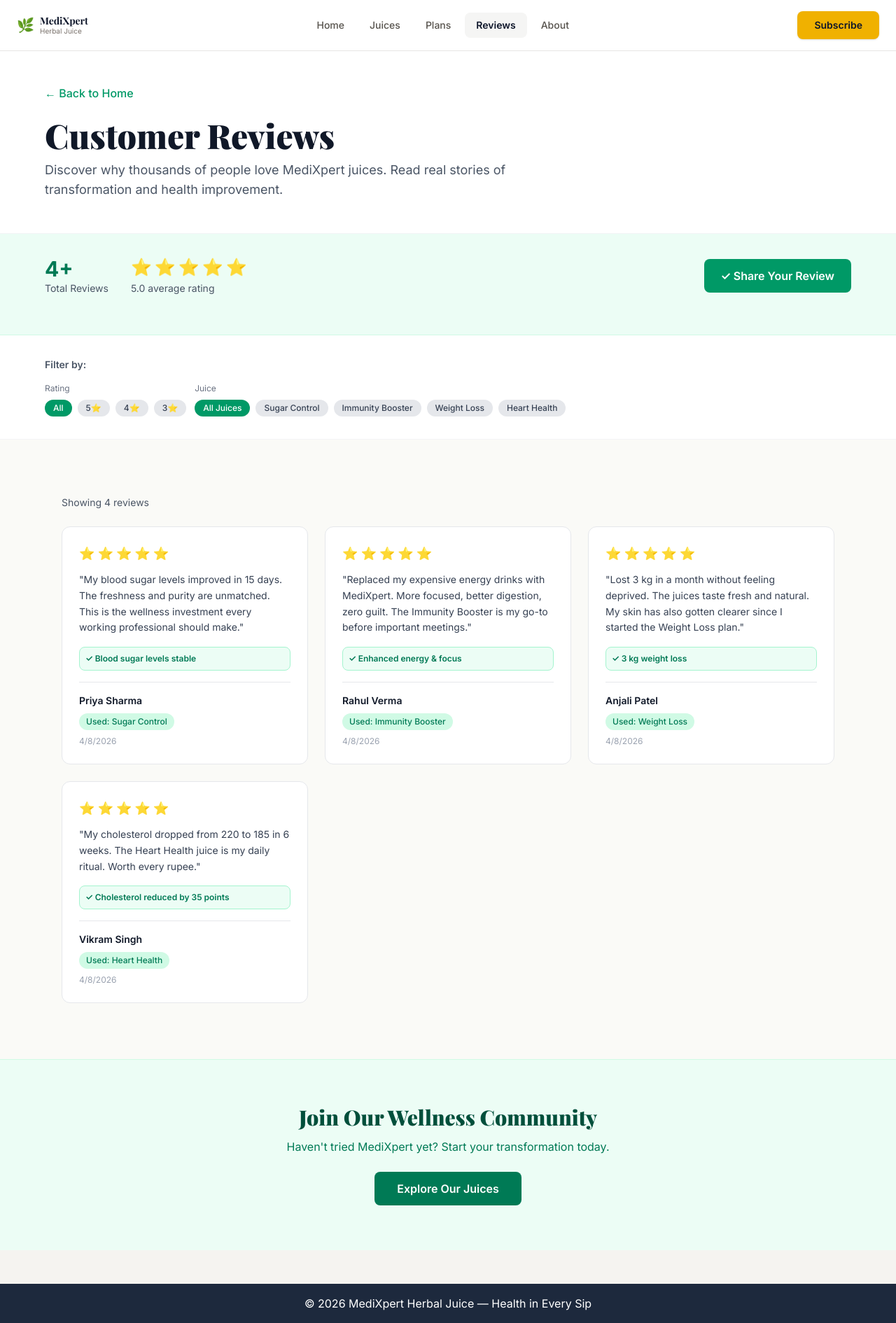
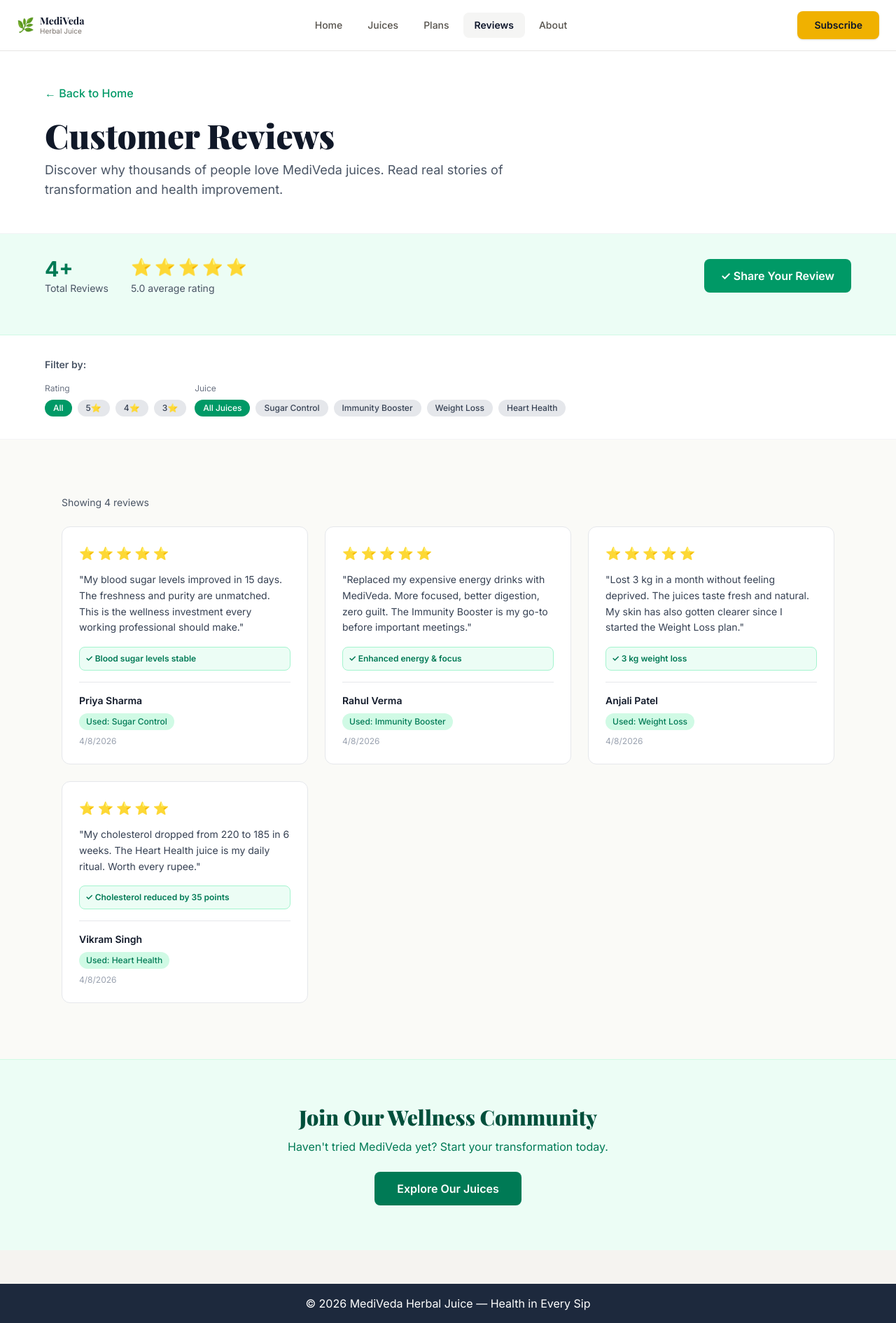
Before and after one commit to qa-academy-ajay/medixpert-site, a Next.js app: page /review in a window 1280 px wide. Shown: the whole page at 70% size. Built offline with nearby package versions, Linux system fonts and the light colour scheme.

Commit message:
name updated

```diff
--- a/app/about/page.tsx
+++ b/app/about/page.tsx
@@ -46,10 +46,10 @@ export default function AboutPage() {
             <p className="text-xs font-bold text-emerald-600 uppercase tracking-widest mb-2">Our Story</p>
             <h2 className="text-3xl font-extrabold text-gray-900 mb-4">Born from a belief in nature&apos;s power</h2>
             <blockquote className="border-l-4 border-emerald-500 pl-5 text-gray-600 italic mb-5 leading-relaxed text-sm">
-              &quot;At MediXpert, we believe health begins with nature. Inspired by centuries-old Ayurvedic practices, we craft herbal juices that support immunity, detoxification, and overall vitality — all while being affordable and accessible to everyone.&quot;
+              &quot;At MediVeda, we believe health begins with nature. Inspired by centuries-old Ayurvedic practices, we craft herbal juices that support immunity, detoxification, and overall vitality — all while being affordable and accessible to everyone.&quot;
             </blockquote>
             <p className="text-gray-600 leading-relaxed text-sm">
-              Rooted in the heartland of Gurgaon, India, MediXpert was founded with a simple passion: to make authentic Ayurvedic therapy available to every household — not just a privileged few.
+              Rooted in the heartland of Gurgaon, India, MediVeda was founded with a simple passion: to make authentic Ayurvedic therapy available to every household — not just a privileged few.
             </p>
           </div>
           <div className="aspect-[4/3] rounded-2xl overflow-hidden bg-emerald-100 flex items-center justify-center border border-emerald-200">
@@ -87,7 +87,7 @@ export default function AboutPage() {
         {/* Differentiators */}
         <section>
           <p className="text-xs font-bold text-emerald-600 uppercase tracking-widest mb-2">What Makes Us Different</p>
-          <h2 className="text-3xl font-extrabold text-gray-900 mb-8">The MediXpert difference</h2>
+          <h2 className="text-3xl font-extrabold text-gray-900 mb-8">The MediVeda difference</h2>
           <div className="grid grid-cols-1 sm:grid-cols-2 gap-5">
             {differentiators.map((d) => (
               <div key={d.title} className="bg-white border border-gray-100 rounded-2xl p-6 hover:border-emerald-200 transition-colors">
@@ -125,7 +125,7 @@ export default function AboutPage() {
 
         {/* CTA */}
         <section className="bg-emerald-50 border border-emerald-100 rounded-2xl px-8 py-12 text-center">
-          <h2 className="text-3xl font-extrabold text-emerald-900 mb-3">Join the MediXpert family</h2>
+          <h2 className="text-3xl font-extrabold text-emerald-900 mb-3">Join the MediVeda family</h2>
           <p className="text-emerald-700 text-sm max-w-md mx-auto mb-8 leading-relaxed">
             Rediscover the healing power of Ayurveda — one glass at a time. Subscribe to a plan or reach out to learn more.
           </p>
--- a/app/layout.tsx
+++ b/app/layout.tsx
@@ -21,7 +21,7 @@ const inter = Inter({
 });
 
 export const metadata: Metadata = {
-  title: "MediXpert Herbal Juice",
+  title: "MediVeda Herbal Juice",
   description: "Health in Every Sip — Ayurvedic Juice Therapy",
 };
 
@@ -38,7 +38,7 @@ export default function RootLayout({ children }: { children: React.ReactNode })
 
         {/* Footer */}
         <footer className="bg-slate-800 text-white text-center p-4 mt-12">
-          © {new Date().getFullYear()} MediXpert Herbal Juice — Health in Every Sip
+          © {new Date().getFullYear()} MediVeda Herbal Juice — Health in Every Sip
         </footer>
 
       </body>
--- a/app/navbar.tsx
+++ b/app/navbar.tsx
@@ -29,7 +29,7 @@ export default function Navbar() {
           <Link href="/" onClick={() => setDrawerOpen(false)} className="flex items-center gap-2">
             <span className="text-2xl">🌿</span>
             <div>
-              <p className="text-sm font-bold text-white leading-none">MediXpert</p>
+              <p className="text-sm font-bold text-white leading-none">MediVeda</p>
               <p className="text-[10px] text-yellow-300 leading-none mt-0.5">Herbal Juice</p>
             </div>
           </Link>
@@ -82,7 +82,7 @@ export default function Navbar() {
           <Link href="/" className="flex items-center gap-2 group">
             <span className="text-xl">🌿</span>
             <div>
-              <p className="font-serif text-sm font-bold text-slate-900 leading-none group-hover:text-yellow-600 transition-colors">MediXpert</p>
+              <p className="font-serif text-sm font-bold text-slate-900 leading-none group-hover:text-yellow-600 transition-colors">MediVeda</p>
               <p className="text-[10px] text-stone-500 leading-none mt-0.5 font-light">Herbal Juice</p>
             </div>
           </Link>
--- a/app/page.tsx
+++ b/app/page.tsx
@@ -355,7 +355,7 @@ export default function HomePage() {
               Success Stories from Our Customers
             </h2>
             <p className="text-gray-600 max-w-xl mx-auto text-sm leading-relaxed">
-              Join hundreds of people who&apos;ve transformed their health with MediXpert juices.
+              Join hundreds of people who&apos;ve transformed their health with MediVeda juices.
             </p>
           </div>
 
@@ -497,7 +497,7 @@ export default function HomePage() {
           <div>
             <div className="flex items-center gap-2 mb-2">
               <span>🌿</span>
-              <p className="text-white font-bold">MediXpert Herbal Juice</p>
+              <p className="text-white font-bold">MediVeda Herbal Juice</p>
             </div>
             <p className="text-sm max-w-xs leading-relaxed">
               Authentic Ayurvedic juice therapy rooted in Gurgaon, India. Affordable, pure & effective.
@@ -521,7 +521,7 @@ export default function HomePage() {
           </div>
         </div>
         <div className="max-w-5xl mx-auto mt-8 pt-6 border-t border-gray-800 text-xs text-center text-gray-600">
-          © {new Date().getFullYear()} MediXpert Herbal Juice Corner · Gurgaon, India · All rights reserved.
+          © {new Date().getFullYear()} MediVeda Herbal Juice Corner · Gurgaon, India · All rights reserved.
         </div>
       </footer>
 
--- a/app/plans/page.tsx
+++ b/app/plans/page.tsx
@@ -26,7 +26,7 @@ export default function PlansPage() {
     const planTexts = selectedPlansList.map((p) => `*${p.label} Plan (${p.days} days)* - ₹${p.price}`).join(", ");
     const totalPrice = selectedPlansList.reduce((sum, p) => sum + p.price, 0);
 
-    const msg = `Hello MediXpert! I'd like to subscribe to ${planTexts} for *${juice?.name} Juice*. Total: ₹${totalPrice}. Please confirm my order.`;
+    const msg = `Hello MediVeda! I'd like to subscribe to ${planTexts} for *${juice?.name} Juice*. Total: ₹${totalPrice}. Please confirm my order.`;
     window.open(`https://wa.me/91XXXXXXXXXX?text=${encodeURIComponent(msg)}`, "_blank");
   };
 
--- a/app/review/page.tsx
+++ b/app/review/page.tsx
@@ -59,7 +59,7 @@ export default function ReviewPage() {
             Customer Reviews
           </h1>
           <p className="text-gray-600 text-lg max-w-2xl">
-            Discover why thousands of people love MediXpert juices. Read real stories of transformation and health improvement.
+            Discover why thousands of people love MediVeda juices. Read real stories of transformation and health improvement.
           </p>
         </div>
       </div>
@@ -259,7 +259,7 @@ export default function ReviewPage() {
             Join Our Wellness Community
           </h2>
           <p className="text-emerald-700 mb-6">
-            Haven&apos;t tried MediXpert yet? Start your transformation today.
+            Haven&apos;t tried MediVeda yet? Start your transformation today.
           </p>
           <Link
             href="/"
@@ -521,7 +521,7 @@ function SubmitReviewModal({ onClose, onSubmit }: SubmitReviewModalProps) {
             <textarea
               value={text}
               onChange={(e) => setText(e.target.value)}
-              placeholder="Share your experience with MediXpert (minimum 20 characters)"
+              placeholder="Share your experience with MediVeda (minimum 20 characters)"
               rows={5}
               className={`w-full px-4 py-2 border rounded-lg focus:outline-none focus:ring-2 focus:ring-emerald-400 ${
                 errors.text ? "border-red-500" : "border-gray-300"
--- a/lib/data.ts
+++ b/lib/data.ts
@@ -1,4 +1,4 @@
-// lib/data.ts — Shared MediXpert data
+// lib/data.ts — Shared MediVeda data
 
 export const juices = [
   {
@@ -226,7 +226,7 @@ export const testimonials = [
     id: "rahul-verma",
     name: "Rahul Verma",
     role: "Startup Founder, Delhi",
-    text: "Replaced my expensive energy drinks with MediXpert. More focused, better digestion, zero guilt. The Immunity Booster is my go-to before important meetings.",
+    text: "Replaced my expensive energy drinks with MediVeda. More focused, better digestion, zero guilt. The Immunity Booster is my go-to before important meetings.",
     result: "Enhanced energy & focus",
     juiceUsed: "Immunity Booster",
   },
```
